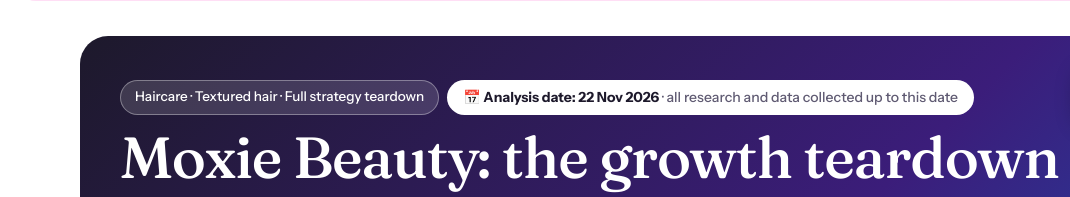
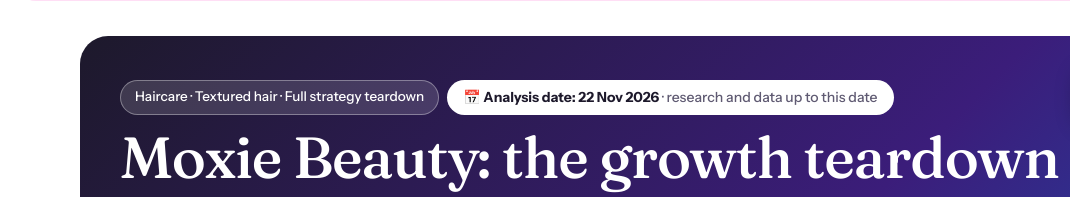
Before and after one commit to shubhamm540-design/shubham-portfolio, a plain HTML site: page moxie-beauty/index.html in a window 1280 px wide. Shown: the part 76-273 px from the top of the page, 0-1070 px from the left. Drawn offline with Linux system fonts and the light colour scheme.

Commit message:
Moxie: shorter analysis-date pill so top row stays on one line
Co-Authored-By: Claude Sonnet 5.5 <noreply@anthropic.com>
Claude-Session: https://claude.ai/code/session_01NwZ5MUXgAH1eie2f3G5G67

```diff
--- a/moxie-beauty/index.html
+++ b/moxie-beauty/index.html
@@ -136,7 +136,7 @@ table.t th{background:var(--soft)!important}
 
 .toprow{display:flex;flex-wrap:wrap;gap:8px;margin-right:165px}.toprow .tag,.toprow .asof{margin:0}
 @media(max-width:900px){.toprow{margin-right:0}}
-</style></head><body><header class="hdr"><a class="logo" href="../" aria-label="Shubham Mishra portfolio"><svg viewBox="0 0 34 34" aria-hidden="true"><circle cx="17" cy="17" r="17" fill="#9747FF"/><circle cx="17" cy="9.5" r="3.4" fill="#fff"/><circle cx="17" cy="24.5" r="3.4" fill="#fff"/><circle cx="9.5" cy="17" r="3.4" fill="#fff"/><circle cx="24.5" cy="17" r="3.4" fill="#fff"/></svg>Shubham</a><nav aria-label="Page"><a class="nl" href="../#brands">All brand plans</a><a class="nl hire" href="mailto:Shubhamm540@gmail.com">Hire me</a></nav></header><main class="bp tone-blue"><section class="hero2"><a class="mlogo" href="https://moxiebeauty.in" target="_blank" rel="noopener" title="Moxie Beauty"><img src="https://cdn.shopify.com/s/files/1/0762/7862/8674/files/moxie_logo_2e7044aa60.svg?v=1791975818" alt="Moxie Beauty logo"></a><div class="toprow"><span class="tag">Haircare · Textured hair · Full strategy teardown</span><span class="asof">📅 Analysis date: 22 Nov 2026 <i>· all research and data collected up to this date</i></span></div><h1>Moxie Beauty: the growth teardown</h1><p class="lede">100 live ads scraped and tagged. Website measured. Nykaa read. Competitor ads compared. Then a plan.</p>
+</style></head><body><header class="hdr"><a class="logo" href="../" aria-label="Shubham Mishra portfolio"><svg viewBox="0 0 34 34" aria-hidden="true"><circle cx="17" cy="17" r="17" fill="#9747FF"/><circle cx="17" cy="9.5" r="3.4" fill="#fff"/><circle cx="17" cy="24.5" r="3.4" fill="#fff"/><circle cx="9.5" cy="17" r="3.4" fill="#fff"/><circle cx="24.5" cy="17" r="3.4" fill="#fff"/></svg>Shubham</a><nav aria-label="Page"><a class="nl" href="../#brands">All brand plans</a><a class="nl hire" href="mailto:Shubhamm540@gmail.com">Hire me</a></nav></header><main class="bp tone-blue"><section class="hero2"><a class="mlogo" href="https://moxiebeauty.in" target="_blank" rel="noopener" title="Moxie Beauty"><img src="https://cdn.shopify.com/s/files/1/0762/7862/8674/files/moxie_logo_2e7044aa60.svg?v=1791975818" alt="Moxie Beauty logo"></a><div class="toprow"><span class="tag">Haircare · Textured hair · Full strategy teardown</span><span class="asof">📅 Analysis date: 22 Nov 2026 <i>· research and data up to this date</i></span></div><h1>Moxie Beauty: the growth teardown</h1><p class="lede">100 live ads scraped and tagged. Website measured. Nykaa read. Competitor ads compared. Then a plan.</p>
 <div class="big hb"><div class="bn"><b>100</b><span>Moxie ads analysed</span></div><div class="bn"><b>108</b><span>Derma Co hooks compared</span></div><div class="bn"><b>14,483</b><span>ratings, one Nykaa duo</span></div><div class="bn"><b>~8x</b><span>QC ads outlast sale ads</span></div></div>
 <div class="rowl"><span class="rl">Jump to a part</span><nav class="pnav"><a class="p1" href="#p1">Part 1 · Brand X-Ray <i>↓</i></a><a class="p2" href="#p2">Part 2 · GTM Teardown <i>↓</i></a><a class="p3" href="#p3">Part 3 · Gap Finder <i>↓</i></a><a class="p4" href="#p4">Part 4 · My Growth Playbook <i>↓</i></a></nav></div>
 <div class="toc"><div class="tr"><a class="p1" href="#s1"><b>01</b>Exec summary</a><a class="p1" href="#s2"><b>02</b>Brand overview</a><a class="p1" href="#s3"><b>03</b>Market</a><a class="p1" href="#s4"><b>04</b>Positioning</a><a class="p1" href="#s5"><b>05</b>Products &amp; pricing</a><a class="p2" href="#s6"><b>06</b>Digital &amp; organic</a><a class="p2" href="#s7"><b>07</b>Meta Ads</a></div><div class="tr"><a class="p2" href="#s8"><b>08</b>Marketplaces &amp; QC</a><a class="p2" href="#s9"><b>09</b>Creators</a><a class="p3" href="#s10"><b>10</b>Competitors</a><a class="p3" href="#s11"><b>11</b>Acquisition</a><a class="p3" href="#s12"><b>12</b>Retention &amp; CRM</a><a class="p3" href="#s13"><b>13</b>Strategic gaps</a></div><div class="tr"><a class="p4" href="#s14"><b>14</b>Recommendations</a><a class="p4" href="#s15"><b>15</b>New bets</a><a class="p4" href="#s16"><b>16</b>Trial · gifting · bundles</a><a class="p4" href="#s17"><b>17</b>Keywords &amp; GEO</a><a class="p4" href="#s18"><b>18</b>All recommendations</a><a class="p4" href="#s19"><b>19</b>KPIs</a></div></div><div class="lg"><b>Tags:</b> <span class="ev v">Verified</span> public · <span class="ev o">Observed</span> seen first-hand · <span class="ev e">3rd-party est. ↗</span> reported, click for source · <span class="ev h">My hypothesis</span> to test</div>
```
